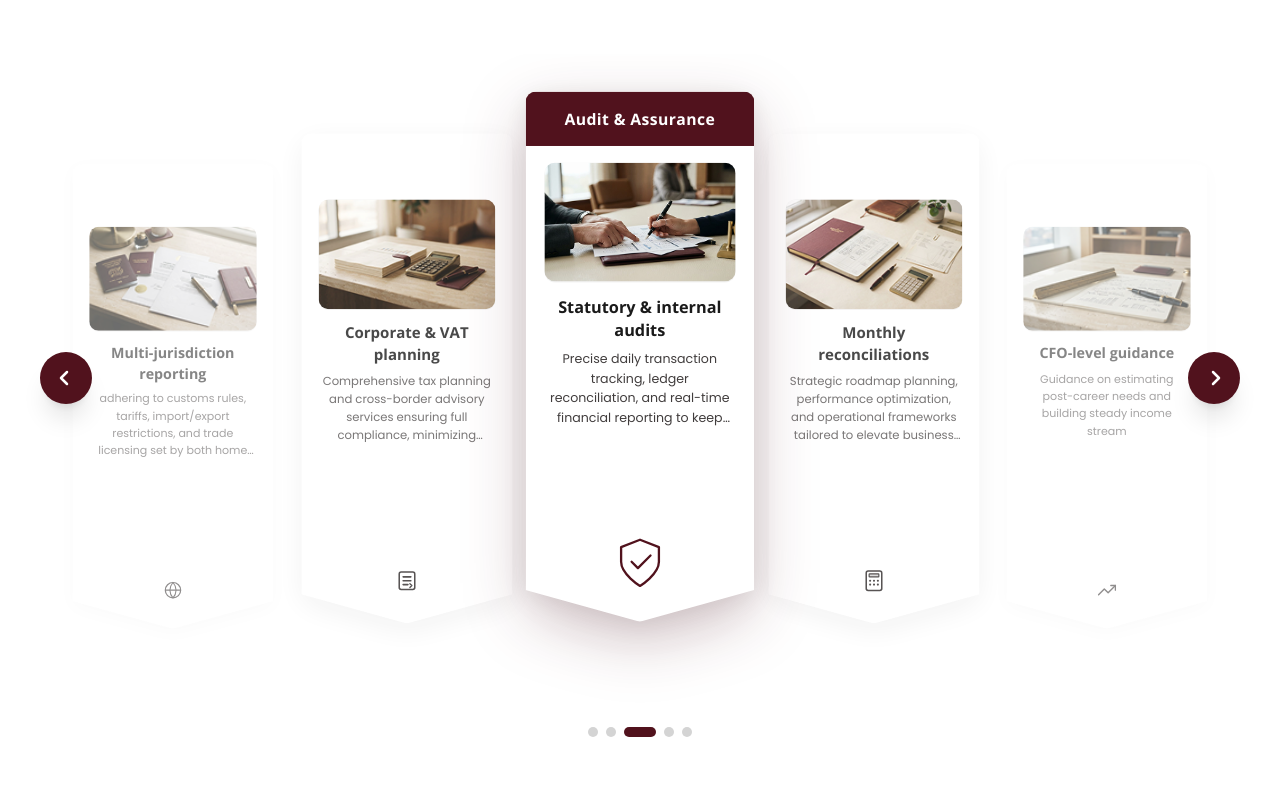
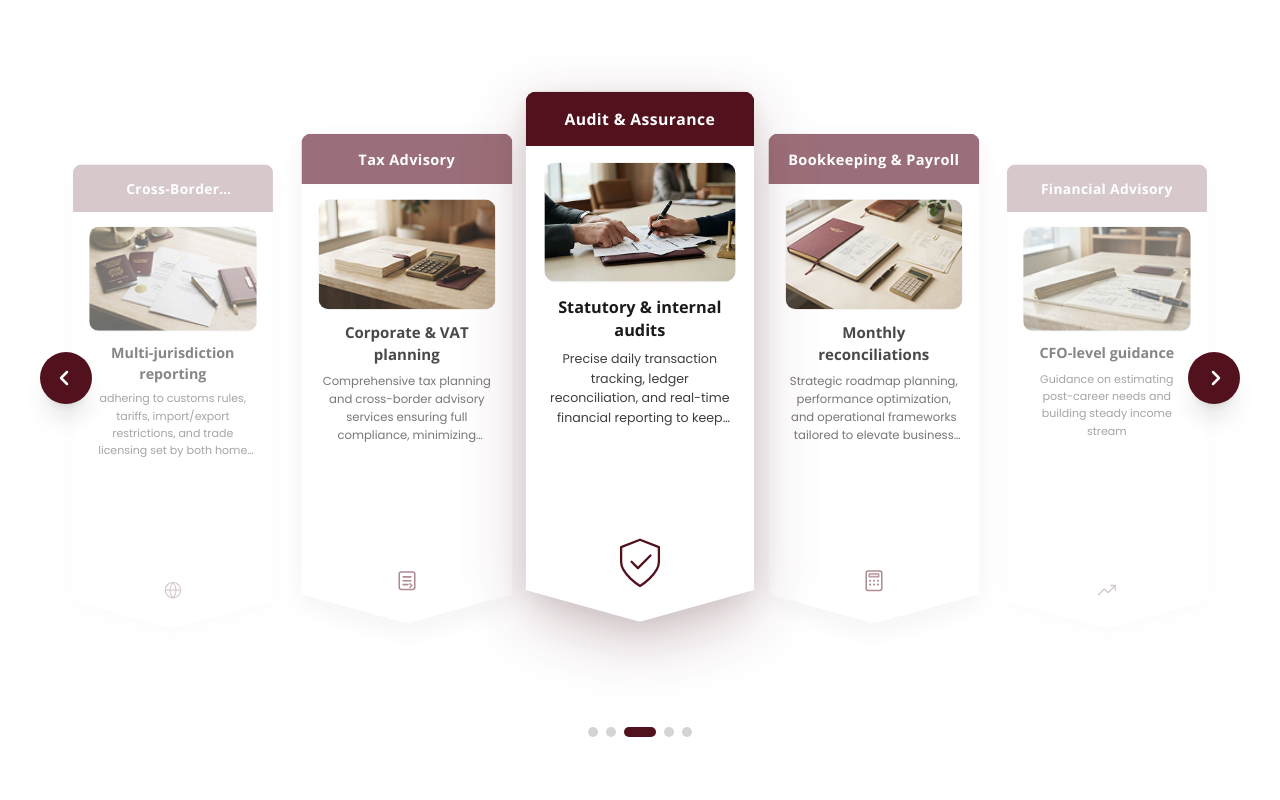
Before and after one commit to devlogixtechnology/Albore-Accountants-FE, a Next.js app: page / in a window 1280 px wide. Shown: the part 1120-1920 px from the top of the page. Built offline with nearby package versions, Linux system fonts and the light colour scheme.

Commit message:
style,docs: update global styles and agent guidelines for the redesign
Add the CSS needed by the new sections in globals.css, and update AGENTS.md so AI tooling follows the current structure (data files, motion primitives).

```diff
--- a/app/globals.css
+++ b/app/globals.css
@@ -13,7 +13,7 @@
   /* Added for the homepage hero + services section */
   --color-maroon-800: #422d28;
   --color-maroon-600: #7d2433;
-  --color-gold-400: #b49969;
+  --color-gold-400: #b08d57;
   --color-cream-200: #efe6d2;
   --albore-overlay: rgba(28, 13, 4, 0.5);
 
@@ -25,9 +25,27 @@
   --color-cream-badge: #faf4f0;
   --color-tan-200: #d8c7b5;
   --color-border-subtle: #ebe5de;
+
+  /* Added for Leadership & Statutory Badges */
+  --color-reg-badge-bg: rgba(24, 18, 15, 0.85);
+  --color-reg-badge-text: #d6be96;
+  --color-reg-badge-border: rgba(214, 190, 150, 0.25);
+
+  /* Service Stage & Standalone Tokens */
+  --color-maroon-stage-adjacent: #8e5c67;
+  --color-maroon-stage-outer: #baa0a7;
+  --color-service-hero: #3a0d15;
+  --color-border-champagne: #dcc5ad;
+  --color-border-champagne-dark: #cbb396;
+  --color-cream-card: #fdfbf7;
+  --color-banner-gold: #c5a880;
 }
 
 @theme {
+  --color-reg-badge: var(--color-reg-badge-bg);
+  --color-reg-badge-text: var(--color-reg-badge-text);
+  --color-reg-badge-border: var(--color-reg-badge-border);
+
   /* Semantic tokens — reference these in components */
   --color-brand-primary: var(--color-maroon-700);
   --color-brand-primary-dark: var(--color-maroon-900);
@@ -56,7 +74,8 @@
   --color-cream: var(--color-cream-100);
   --color-cream-hover: var(--color-cream-200);
   --color-gold: var(--color-gold-500);
-  --color-gold-light: var(--color-gold-400);
+  --color-gold-light: var(--color-gold-500);
+  --color-gold-champagne: var(--color-reg-badge-text);
   --color-ink: var(--color-neutral-950);
   --color-body: var(--color-neutral-800);
 
@@ -68,6 +87,15 @@
   --color-industry-pillar-badge: var(--color-tan-200);
   --color-industry-border: var(--color-border-subtle);
   --color-border: var(--color-border-subtle);
+
+  /* Service & Standalone Tokens */
+  --color-maroon-stage-adjacent: var(--color-maroon-stage-adjacent);
+  --color-maroon-stage-outer: var(--color-maroon-stage-outer);
+  --color-service-hero: var(--color-service-hero);
+  --color-border-champagne: var(--color-border-champagne);
+  --color-border-champagne-dark: var(--color-border-champagne-dark);
+  --color-cream-card: var(--color-cream-card);
+  --color-banner-gold: var(--color-banner-gold);
 
   --container-content: 1120px;
   --container-wide: 1360px;
```
Also changed, not shown: 1 other file (tests, documents, lock files or other folders).
